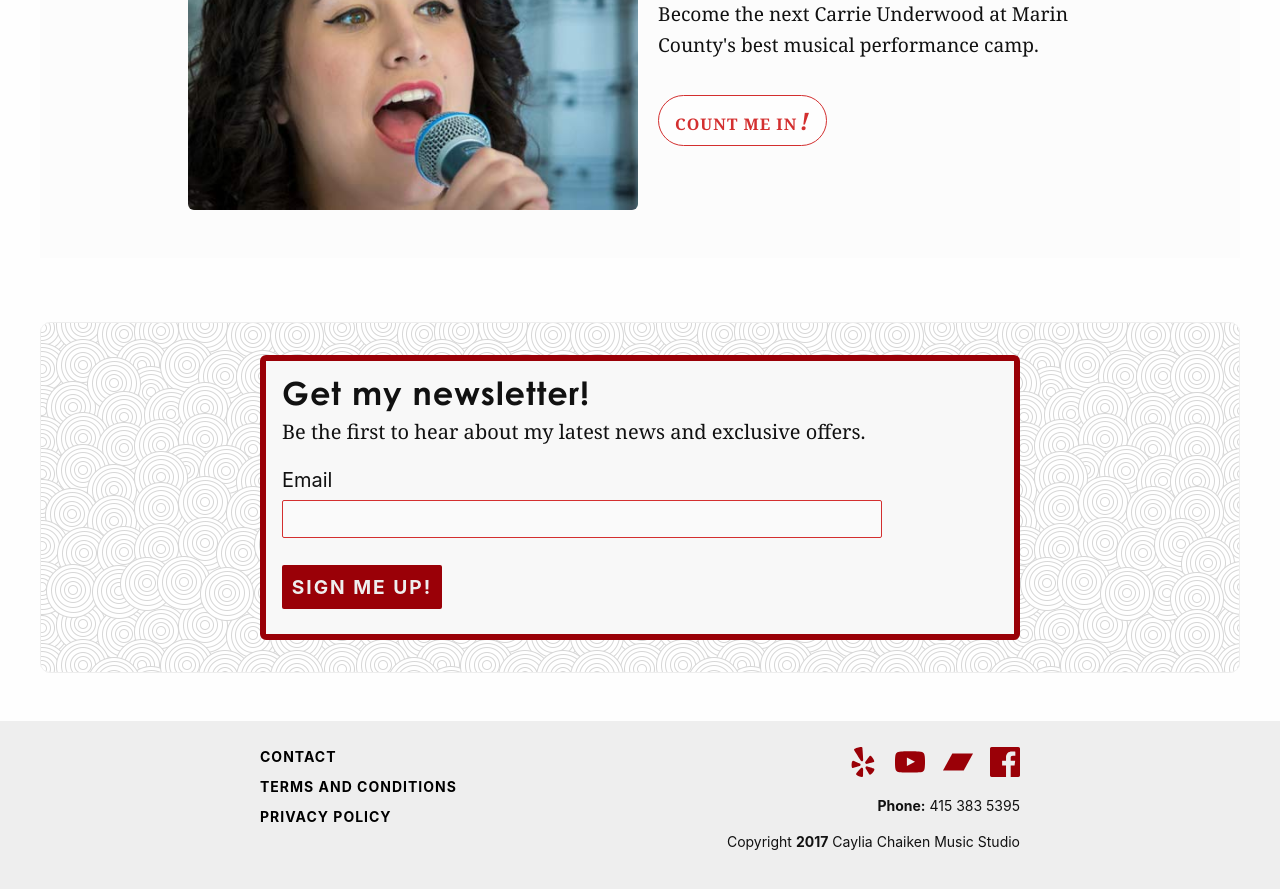
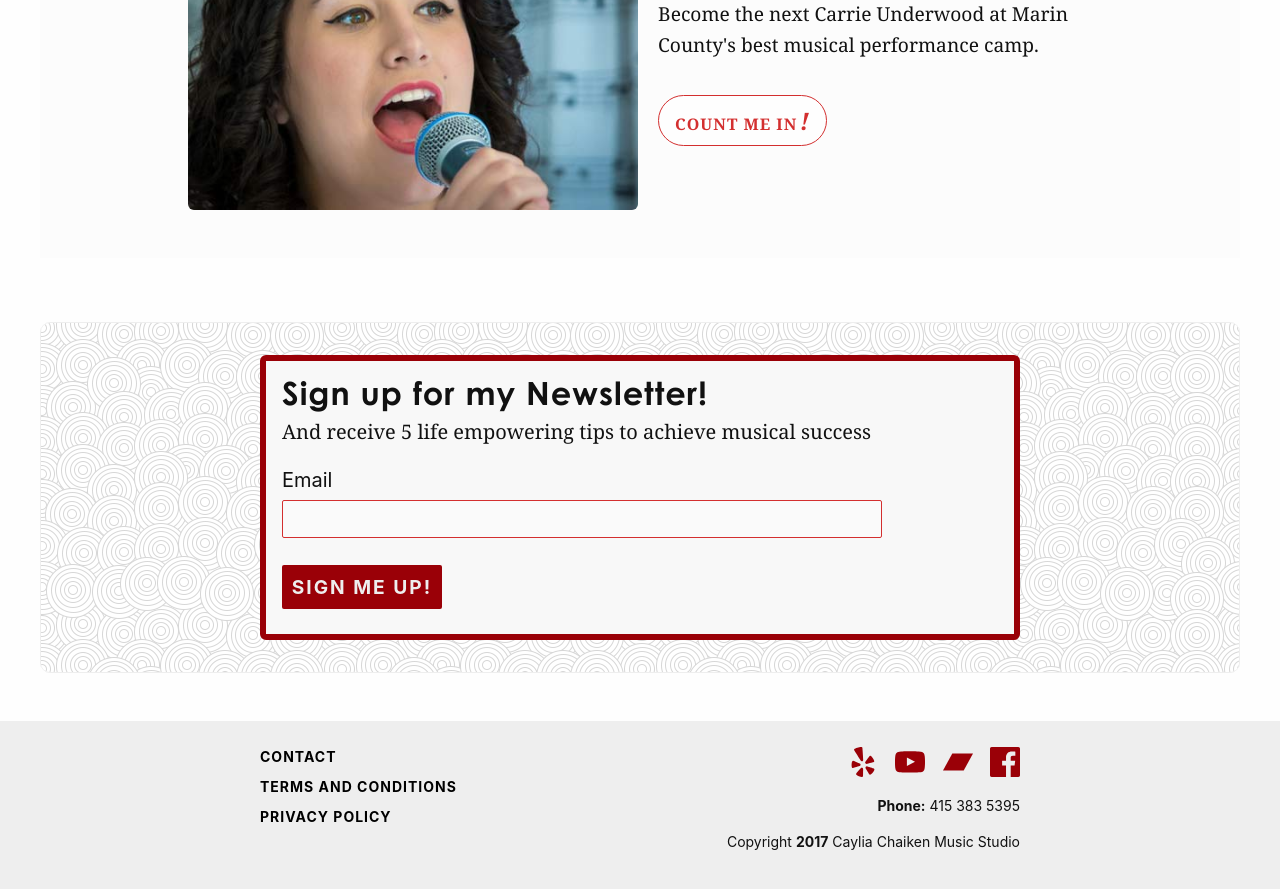
Before and after one commit to cchaiken/ccms, a Jekyll site: the page built from index.md, in a window 1280 px wide and 900 px high, scrolled down 4044 px. Shown: the top 889 px of the window. Built offline with Jekyll 4.4.1, drawn with Linux system fonts in a browser that asks for light colours; some web fonts are replaced.

Commit message:
newsletter copy mods

```diff
--- a/_includes/newsletter-form.html
+++ b/_includes/newsletter-form.html
@@ -1,7 +1,7 @@
 <section class="newsletter-form pattern">
   <form class="ccms-newsletter">
-    <h2>Get my newsletter!</h2>
-    <p>Be the first to hear about my latest news and exclusive offers.</p>
+    <h2>Sign up for my Newsletter!</h2>
+    <p>And receive 5 life empowering tips to achieve musical success</p>
     <label class="text-input" for="email">Email</label>
     <input id="email" name="email" type="email" value="">
     <input type="submit" value="Sign me up!">
```
